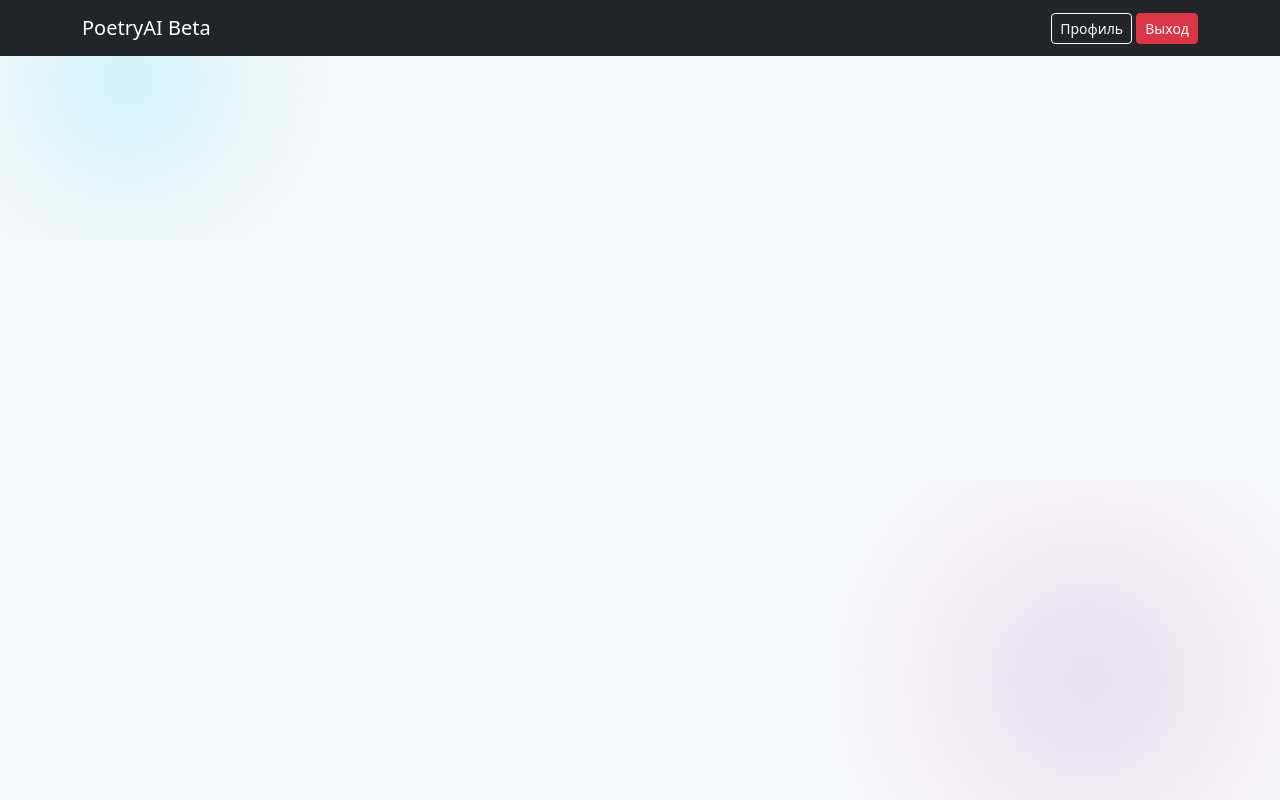
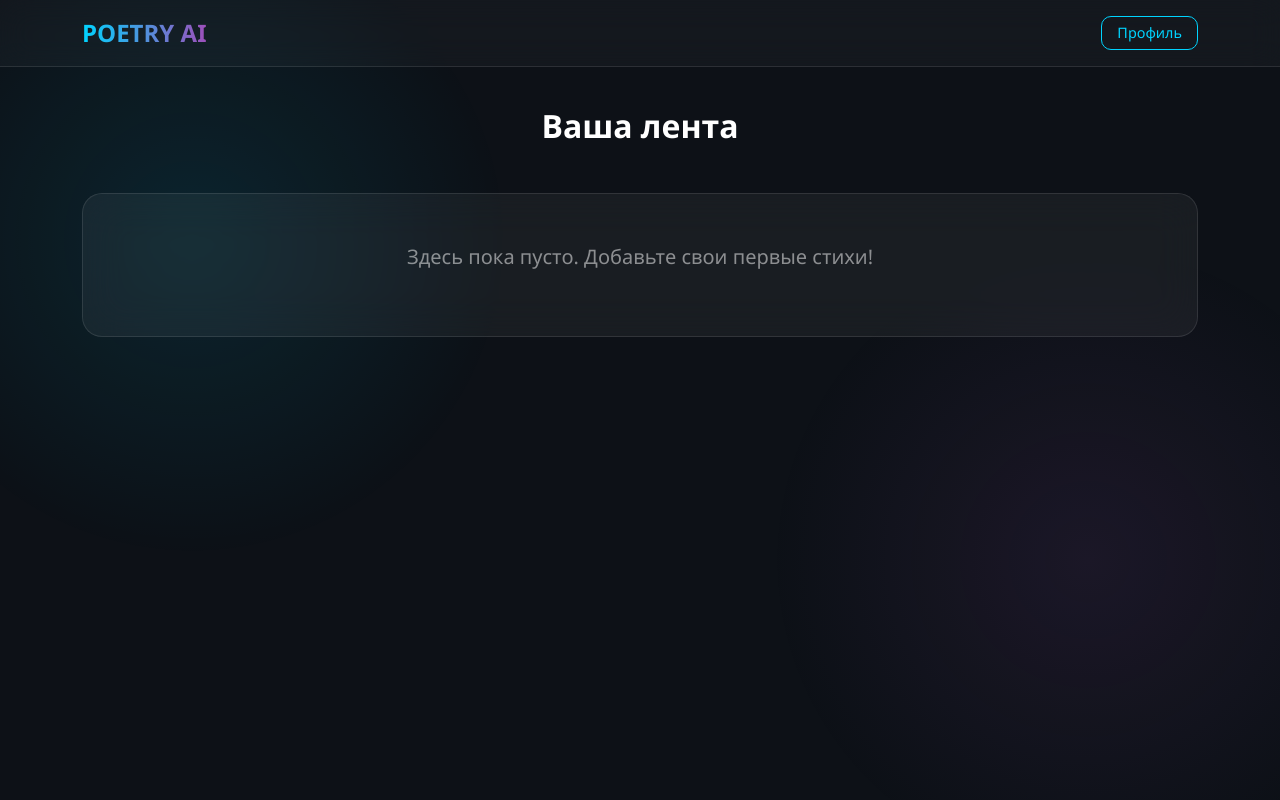
Before and after one commit to zynqff/ssalfatest, a FastAPI app: page / in a window 1280 px wide. Run offline with FastAPI, Linux system fonts and the light colour scheme; data that the repository does not hold is empty.

Commit message:
Update index.html

```diff
--- a/templates/index.html
+++ b/templates/index.html
@@ -2,109 +2,156 @@
 <html lang="ru">
 <head>
     <meta charset="UTF-8">
-    <title>Литературный ИИ</title>
+    <meta name="viewport" content="width=device-width, initial-scale=1.0">
+    <title>Лента | Poetry AI</title>
     <link href="https://cdn.jsdelivr.net/npm/bootstrap@5.3.0/dist/css/bootstrap.min.css" rel="stylesheet">
     <style>
-        .poem-card { transition: 0.3s; border-left: 5px solid transparent; }
-        .poem-card.read { border-left-color: #28a745; opacity: 0.8; }
-        .poem-card.pinned { border-left-color: #ffc107; background: #fffdf5; }
-        .chat-box { position: fixed; bottom: 20px; right: 20px; width: 350px; height: 500px; display: none; z-index: 1000; }
-        #chat-content { height: 350px; overflow-y: auto; background: #fdfdfd; padding: 15px; }
+        :root {
+            --accent: #00d4ff;
+            --secondary: #9d50bb;
+            --glass-bg: rgba(255, 255, 255, 0.05);
+        }
+
+        body {
+            background: #0d1117;
+            color: white;
+            font-family: 'Segoe UI', sans-serif;
+            min-height: 100vh;
+            margin: 0;
+            padding-bottom: 50px;
+        }
+
+        /* Декоративные пятна на фоне */
+        .bg-glow-1 {
+            position: fixed; top: -10%; left: -10%; width: 50vw; height: 50vw;
+            background: radial-gradient(circle, rgba(0, 212, 255, 0.1) 0%, transparent 70%);
+            z-index: -1;
+        }
+        .bg-glow-2 {
+            position: fixed; bottom: -10%; right: -10%; width: 50vw; height: 50vw;
+            background: radial-gradient(circle, rgba(157, 80, 187, 0.1) 0%, transparent 70%);
+            z-index: -1;
+        }
+
+        /* Навигация */
+        .navbar-custom {
+            background: rgba(255, 255, 255, 0.03);
+            backdrop-filter: blur(15px);
+            border-bottom: 1px solid rgba(255, 255, 255, 0.1);
+            padding: 15px 0;
+            margin-bottom: 40px;
+        }
+
+        .brand-text {
+            font-weight: 800;
+            background: linear-gradient(to right, var(--accent), var(--secondary));
+            -webkit-background-clip: text;
+            -webkit-text-fill-color: transparent;
+            text-decoration: none;
+            font-size: 1.5rem;
+        }
+
+        /* Стеклянные карточки */
+        .poem-card {
+            background: var(--glass-bg);
+            backdrop-filter: blur(20px);
+            -webkit-backdrop-filter: blur(20px);
+            border: 1px solid rgba(255, 255, 255, 0.1);
+            border-radius: 20px;
+            padding: 25px;
+            height: 100%;
+            transition: 0.3s ease;
+            display: flex;
+            flex-direction: column;
+        }
+
+        .poem-card:hover {
+            transform: translateY(-5px);
+            border-color: var(--accent);
+            box-shadow: 0 10px 30px rgba(0, 212, 255, 0.15);
+        }
+
+        .poem-title {
+            color: var(--accent);
+            font-weight: 700;
+            margin-bottom: 15px;
+        }
+
+        .poem-content {
+            font-size: 0.95rem;
+            color: rgba(255, 255, 255, 0.8);
+            line-height: 1.6;
+            margin-bottom: 20px;
+            flex-grow: 1;
+        }
+
+        /* Кнопка */
+        .btn-action {
+            background: linear-gradient(135deg, var(--accent), var(--secondary));
+            border: none;
+            color: white;
+            border-radius: 12px;
+            padding: 10px;
+            font-weight: 600;
+            text-decoration: none;
+            text-align: center;
+            transition: 0.3s;
+        }
+
+        .btn-action:hover {
+            filter: brightness(1.2);
+            color: white;
+        }
+
+        .btn-profile {
+            border: 1px solid var(--accent);
+            color: var(--accent);
+            border-radius: 10px;
+            padding: 5px 15px;
+            text-decoration: none;
+            font-size: 0.9rem;
+            transition: 0.3s;
+        }
+
+        .btn-profile:hover {
+            background: var(--accent);
+            color: #0d1117;
+        }
     </style>
 </head>
-<body class="bg-light">
-    <nav class="navbar navbar-dark bg-dark mb-4">
-        <div class="container">
-            <a class="navbar-brand" href="#">PoetryAI Beta</a>
-            <div>
-                <a href="/profile" class="btn btn-outline-light btn-sm">Профиль</a>
-                <a href="/logout" class="btn btn-danger btn-sm">Выход</a>
-            </div>
+<body>
+    <div class="bg-glow-1"></div>
+    <div class="bg-glow-2"></div>
+
+    <nav class="navbar-custom">
+        <div class="container d-flex justify-content-between align-items-center">
+            <a href="/" class="brand-text">POETRY AI</a>
+            <a href="/profile" class="btn-profile">Профиль</a>
         </div>
     </nav>
-<div style="position: fixed; top: -10%; left: -10%; width: 40%; height: 40%; background: radial-gradient(circle, rgba(0,212,255,0.15) 0%, transparent 70%); z-index: -1;"></div>
-<div style="position: fixed; bottom: -10%; right: -10%; width: 50%; height: 50%; background: radial-gradient(circle, rgba(157,80,187,0.15) 0%, transparent 70%); z-index: -1;"></div>
 
     <div class="container">
-        <div class="row">
+        <h2 class="text-center mb-5 fw-bold">Ваша лента</h2>
+
+        <div class="row g-4">
             {% for poem in poems %}
-            <div class="col-md-6 mb-4">
-                <div class="card poem-card shadow-sm {% if poem.title in read_list %}read{% endif %} {% if poem.title == pinned %}pinned{% endif %}">
-                    <div class="card-body">
-                        <h5 class="card-title">{{ poem.title }} {% if poem.title == pinned %}📌{% endif %}</h5>
-                        <h6 class="card-subtitle mb-2 text-muted">{{ poem.author }}</h6>
-                        <div class="mt-3">
-                            <button class="btn btn-primary btn-sm" onclick="startChat({{ poem.id }}, '{{ poem.title }}')">Чат с критиком</button>
-                            <button class="btn btn-outline-success btn-sm" onclick="markRead('{{ poem.title }}')">✓ Прочитано</button>
-                            <button class="btn btn-outline-warning btn-sm" onclick="pinPoem('{{ poem.title }}')">Закрепить</button>
-                        </div>
-                    </div>
+            <div class="col-md-6 col-lg-4">
+                <div class="poem-card">
+                    <h4 class="poem-title">{{ poem.title }}</h4>
+                    <p class="poem-content">
+                        {{ poem.content[:150] }}{% if poem.content|length > 150 %}...{% endif %}
+                    </p>
+                    <a href="/poem/{{ poem.id }}" class="btn-action">Открыть анализ</a>
+                </div>
+            </div>
+            {% else %}
+            <div class="col-12 text-center">
+                <div class="poem-card py-5">
+                    <p class="fs-5 opacity-50">Здесь пока пусто. Добавьте свои первые стихи!</p>
                 </div>
             </div>
             {% endfor %}
         </div>
     </div>
-
-    <div id="aiChat" class="card chat-box shadow-lg">
-        <div class="card-header bg-primary text-white d-flex justify-content-between">
-            <span id="activePoemTitle">Критик</span>
-            <button onclick="document.getElementById('aiChat').style.display='none'" class="btn-close btn-close-white"></button>
-        </div>
-        <div id="chat-content"></div>
-        <div class="card-footer">
-            <div class="input-group">
-                <input type="text" id="chatInput" class="form-control" placeholder="Спросите о смысле...">
-                <button class="btn btn-primary" onclick="sendToAI()">Отправить</button>
-            </div>
-        </div>
-    </div>
-
-    <script>
-        let currentPoemId = null;
-
-        function startChat(id, title) {
-            currentPoemId = id;
-            document.getElementById('activePoemTitle').innerText = title;
-            document.getElementById('aiChat').style.display = 'flex';
-            document.getElementById('chat-content').innerHTML = `<div class="text-muted small">Вы обсуждаете: ${title}. Задайте любой вопрос литературоведу.</div>`;
-        }
-
-        async function sendToAI() {
-            const input = document.getElementById('chatInput');
-            const content = document.getElementById('chat-content');
-            const q = input.value;
-            if(!q) return;
-
-            content.innerHTML += `<div class="mb-2 text-end"><b>Вы:</b> <br>${q}</div>`;
-            input.value = '';
-
-            const res = await fetch('/poems/ask', {
-                method: 'POST',
-                headers: {'Content-Type': 'application/json'},
-                body: JSON.stringify({poem_id: currentPoemId, question: q})
-            });
-            const data = await res.json();
-            content.innerHTML += `<div class="mb-2 bg-light p-2 rounded"><b>Критик:</b> <br>${data.answer}</div>`;
-            content.scrollTop = content.scrollHeight;
-        }
-
-        async function markRead(title) {
-            await fetch('/poems/toggle_read', {
-                method: 'POST',
-                headers: {'Content-Type': 'application/json'},
-                body: JSON.stringify({title: title})
-            });
-            location.reload();
-        }
-
-        async function pinPoem(title) {
-            await fetch('/poems/toggle_pin', {
-                method: 'POST',
-                headers: {'Content-Type': 'application/json'},
-                body: JSON.stringify({title: title})
-            });
-            location.reload();
-        }
-    </script>
 </body>
-                </html>
+</html>
```
